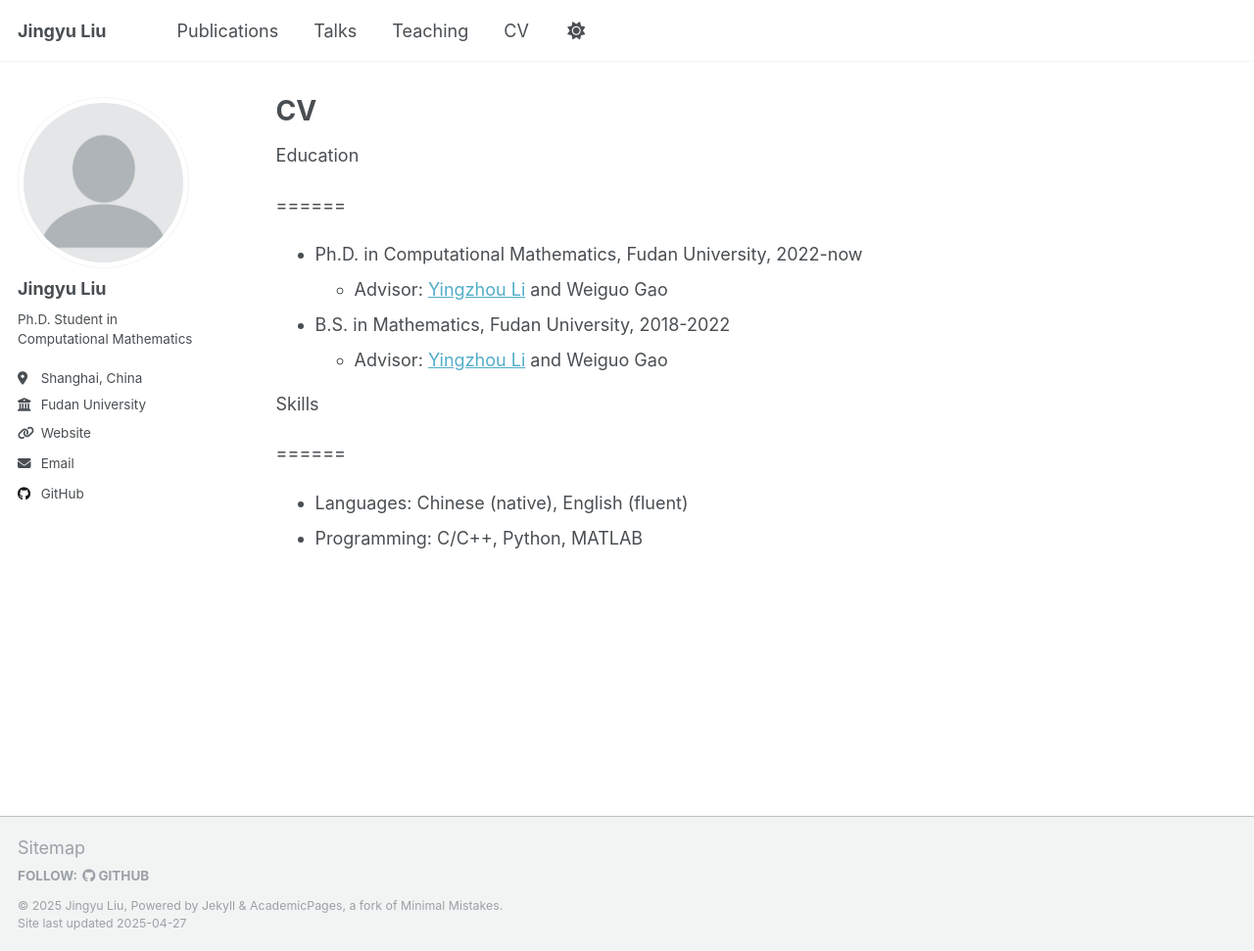
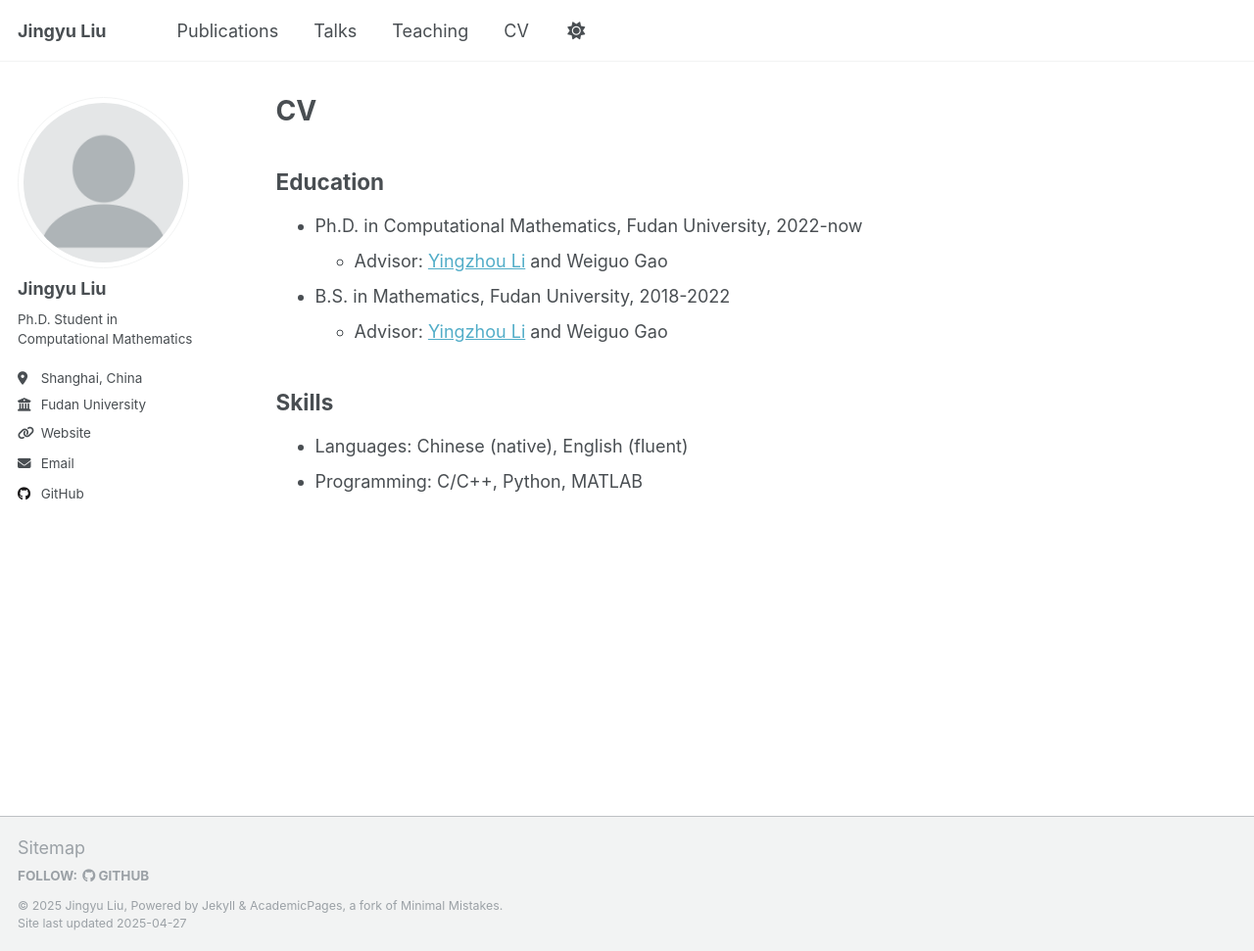
Before and after one commit to JingyuLiuMath/JingyuLiuMath.github.io, a Jekyll site: the page built from _pages/cv.md, in a window 1280 px wide and 971 px high. Shown: the whole window at 98% size. Built offline with Jekyll 4.4.1, drawn with Linux system fonts in a browser that asks for light colours.

Commit message:
a new try on teaching and CV

```diff
--- a/_pages/cv.md
+++ b/_pages/cv.md
@@ -9,9 +9,7 @@ redirect_from:
 
 {% include base_path %}
 
-Education
-
-======
+## Education
 
 * Ph.D. in Computational Mathematics, Fudan University, 2022-now
   * Advisor: [Yingzhou Li](https://yingzhouli.com/) and Weiguo Gao
@@ -35,31 +33,12 @@ Education
   * Duties included: Tagging issues
   * Supervisor: Professor Git -->
 
-<!-- Publications
-======
-  <ul>{% for post in site.publications reversed %}
-    {% include archive-single-cv.html %}
-  {% endfor %}</ul>
-
-Talks
-======
-  <ul>{% for post in site.talks reversed %}
-    {% include archive-single-talk-cv.html  %}
-  {% endfor %}</ul>
-
-Teaching
-======
-  <ul>{% for post in site.teaching reversed %}
-    {% include archive-single-cv.html %}
-  {% endfor %}</ul> -->
 
 <!-- Service and leadership
 ======
 * Currently signed in to 43 different slack teams -->
 
-Skills
-
-======
+## Skills
 
 * Languages: Chinese (native), English (fluent)
 * Programming: C/C++, Python, MATLAB
```
Also changed, not shown: _teaching/2023-spring-linear-algebra.md (+1 -1 lines).
